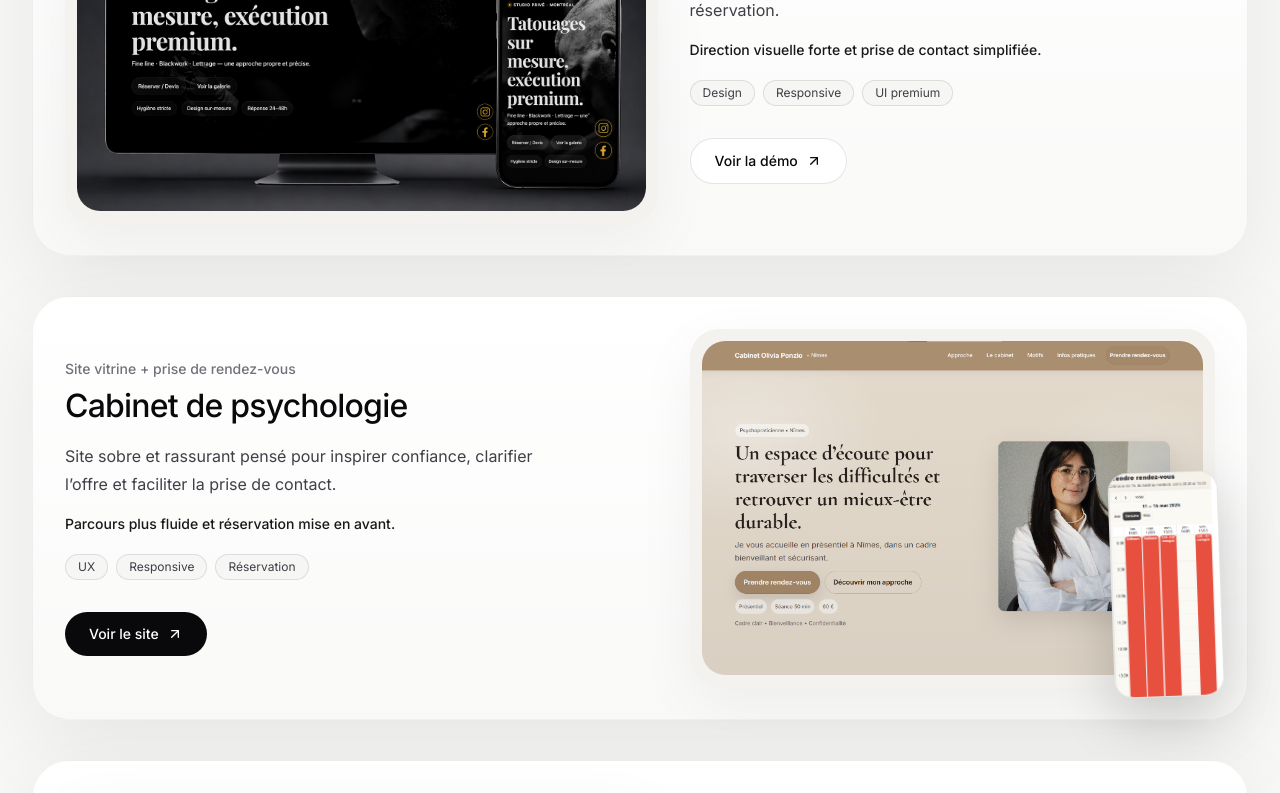
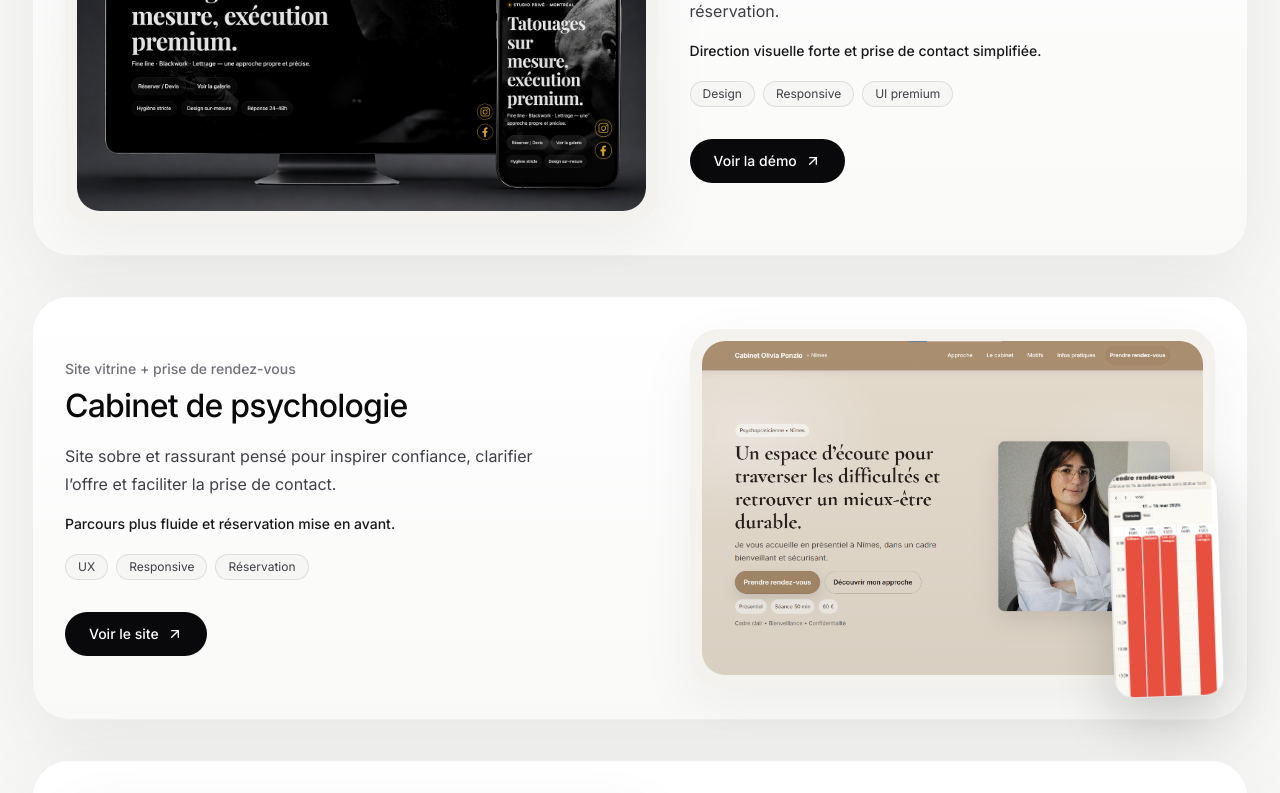
Before and after one commit to Thmsbrl/bernal-studio, a Next.js app: page / in a window 1280 px wide. Shown: the part 1340-2133 px from the top of the page. Built offline with nearby package versions, Linux system fonts and the light colour scheme.

Commit message:
update portofolio links and buttons

```diff
--- a/components/sections/projects.tsx
+++ b/components/sections/projects.tsx
@@ -13,8 +13,8 @@ const projects = [
     benefit: "Direction visuelle forte et prise de contact simplifiée.",
     image: "/projects/hero-mockup.jpg",
     tags: ["Design", "Responsive", "UI premium"],
-    liveUrl: "",
-    caseUrl: "#contact",
+    liveUrl: "https://atelier-noir-demo-gamma.vercel.app/",
+    liveLabel: "Voir la démo",
     overlayImage: "",
     overlayAlt: "",
     overlayStyle: "",
@@ -30,6 +30,7 @@ const projects = [
     overlayAlt: "Aperçu agenda mobile",
     tags: ["UX", "Responsive", "Réservation"],
     liveUrl: "https://oliviaponzio-psychopraticienne-nimes.fr/",
+    liveLabel: "Voir le site",
     caseUrl: "",
     overlayStyle:
       "bottom-[-10px] right-[-4px] w-[82px] sm:w-[92px] md:bottom-[-10px] md:right-[-6px] md:w-[110px] rotate-[-2deg]",
@@ -44,8 +45,8 @@ const projects = [
     overlayImage: "/projects/noxra-products.jpg",
     overlayAlt: "Aperçu panier mobile",
     tags: ["Branding", "E-commerce", "UI"],
-    liveUrl: "",
-    caseUrl: "#contact",
+    liveUrl: "https://bernal-studio-6lcl.vercel.app/",
+    liveLabel: "Voir la démo",
     overlayStyle:
       "bottom-[-16px] right-[8px] w-[86px] sm:w-[96px] md:bottom-[-22px] md:right-[12px] md:w-[115px] rotate-[1deg]",
   },
@@ -151,7 +152,7 @@ export function Projects() {
                         target="_blank"
                         className="inline-flex items-center gap-2 rounded-full bg-zinc-950 px-6 py-3 text-sm font-medium text-white transition-all duration-300 hover:scale-[1.03] hover:bg-zinc-800"
                       >
-                        Voir le site
+                        {project.liveLabel}
                         <ArrowUpRight className="h-4 w-4" />
                       </Link>
                     ) : (
```
